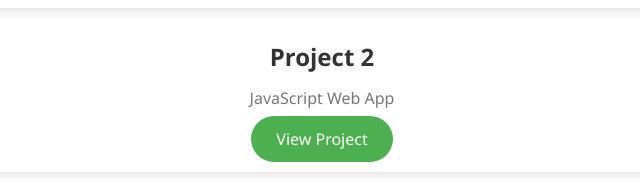
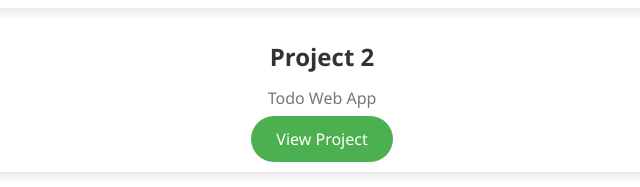
Before and after one commit to RushiC1001/portfolio, a plain HTML site: page index.html in a window 1280 px wide. Shown: the part 1353-1540 px from the top of the page, 318-958 px from the left. Drawn offline with Linux system fonts and the light colour scheme.

Commit message:
Update index.html

```diff
--- a/index.html
+++ b/index.html
@@ -75,7 +75,7 @@
             </div>
             <div class="project-card">
                 <h3>Project 2</h3>
-                <p>JavaScript Web App</p>
+                <p>Todo Web App</p>
                 <a href="https://rushic1001.github.io/todolist/" class="btn">View Project</a>
             </div>
         </div>
```
